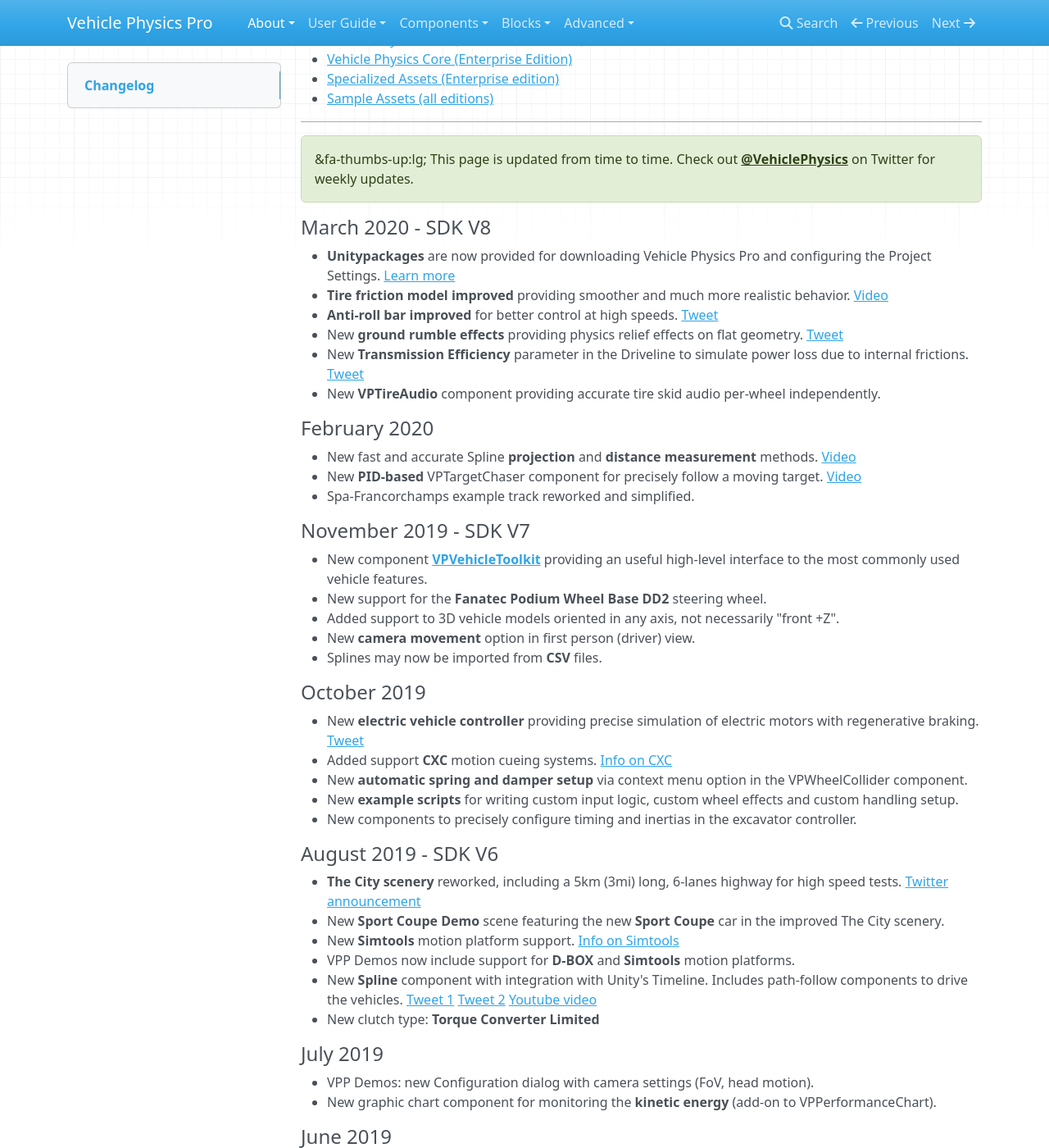
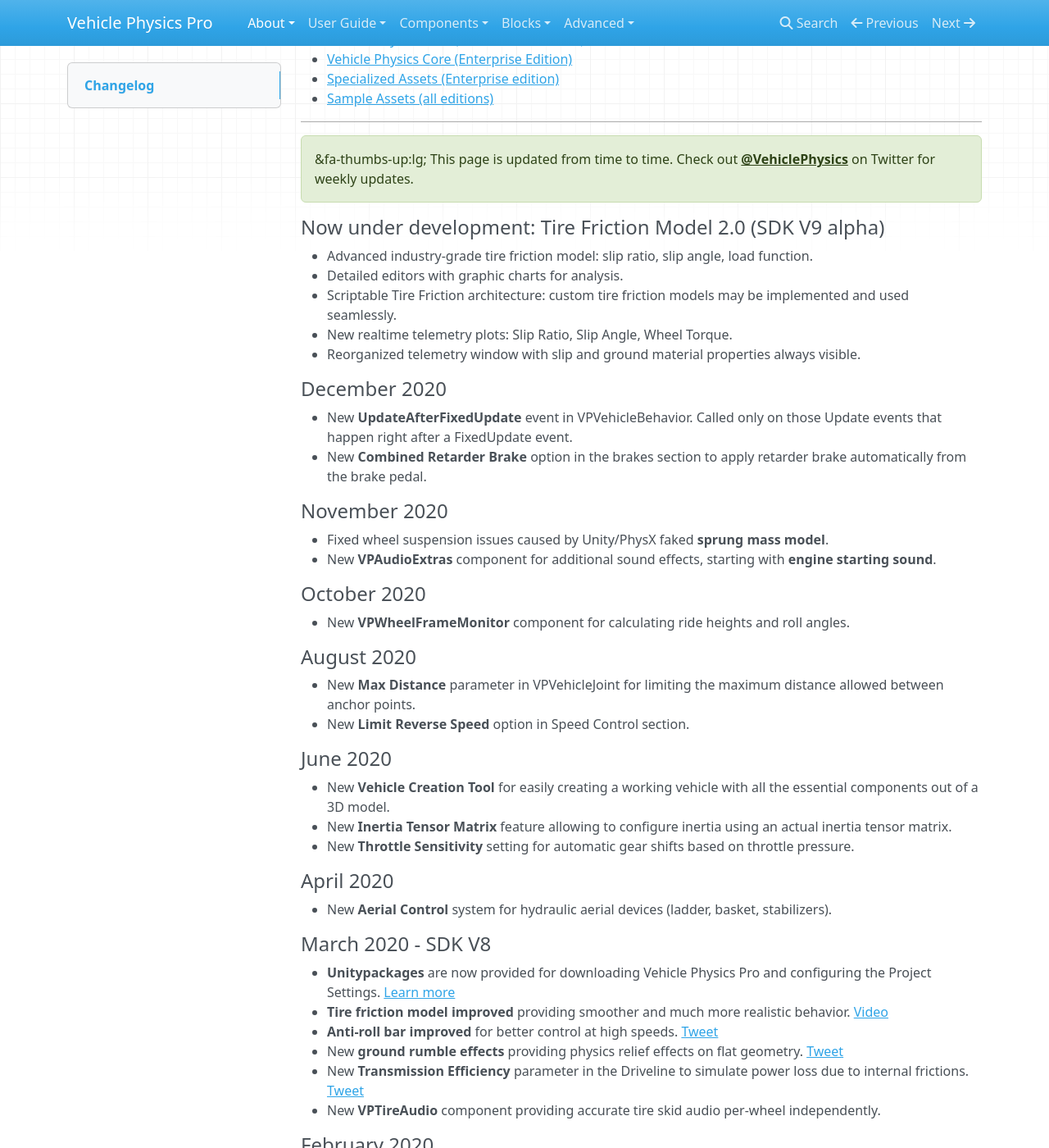
Before and after one commit to EdyJ/vehicle-physics-docs, an MkDocs documentation site: the page built from docs/about/changelog.md, in a window 1280 px wide and 1400 px high, scrolled down 202 px. Shown: the whole window at 82% size. Built offline with MkDocs 1.6.1, drawn with Linux system fonts in a browser that asks for light colours; nearby versions of some CDN libraries; library files that are not in the unit come from our copies; some of the changed text lies outside the part shown.

Commit message:
Changelog updated

```diff
--- a/docs/about/changelog.md
+++ b/docs/about/changelog.md
@@ -15,6 +15,43 @@
 &fa-thumbs-up:lg; This page is updated from time to time. Check out [@VehiclePhysics](https://twitter.com/VehiclePhysics){: .alert-link } on Twitter for weekly updates.
 {: .alert .alert-success }
 
+#### Now under development: Tire Friction Model 2.0 (SDK V9 alpha)
+
+- Advanced industry-grade tire friction model: slip ratio, slip angle, load function.
+- Detailed editors with graphic charts for analysis.
+- Scriptable Tire Friction architecture: custom tire friction models may be implemented and used seamlessly.
+- New realtime telemetry plots: Slip Ratio, Slip Angle, Wheel Torque.
+- Reorganized telemetry window with slip and ground material properties always visible.
+
+#### December 2020
+
+- New **UpdateAfterFixedUpdate** event in VPVehicleBehavior. Called only on those Update events that happen right after a FixedUpdate event.
+- New **Combined Retarder Brake** option in the brakes section to apply retarder brake automatically from the brake pedal.
+
+#### November 2020
+
+- Fixed wheel suspension issues caused by Unity/PhysX faked **sprung mass model**.
+- New **VPAudioExtras** component for additional sound effects, starting with **engine starting sound**.
+
+#### October 2020
+
+- New **VPWheelFrameMonitor** component for calculating ride heights and roll angles.
+
+#### August 2020
+
+- New **Max Distance** parameter in VPVehicleJoint for limiting the maximum distance allowed between anchor points.
+- New **Limit Reverse Speed** option in Speed Control section.
+
+#### June 2020
+
+- New **Vehicle Creation Tool** for easily creating a working vehicle with all the essential components out of a 3D model.
+- New **Inertia Tensor Matrix** feature allowing to configure inertia using an actual inertia tensor matrix.
+- New **Throttle Sensitivity** setting for automatic gear shifts based on throttle pressure.
+
+#### April 2020
+
+- New **Aerial Control** system for hydraulic aerial devices (ladder, basket, stabilizers).
+
 #### March 2020 - SDK V8
 
 - **Unitypackages** are now provided for downloading Vehicle Physics Pro and configuring the Project Settings. [Learn more](/user-guide/setting-up-vpp)
@@ -27,8 +64,12 @@
 #### February 2020
 
 - New fast and accurate Spline **projection** and **distance measurement** methods. [Video](https://twitter.com/VehiclePhysics/status/1225066029807800320)
-- New **PID-based** VPTargetChaser component for precisely follow a moving target. [Video](https://twitter.com/VehiclePhysics/status/1232680344404611077)
+- New **PID-based VPTargetChaser** component for precisely follow a moving target. [Video](https://twitter.com/VehiclePhysics/status/1232680344404611077)
 - Spa-Francorchamps example track reworked and simplified.
+
+#### January 2020
+
+- New **bucket auto-leveling system** in excavators [video](https://twitter.com/VehiclePhysics/status/1212743983497195520).
 
 #### November 2019 - SDK V7
 
```
Also changed, not shown: docs/about/licensing.md (+1 -1 lines).
